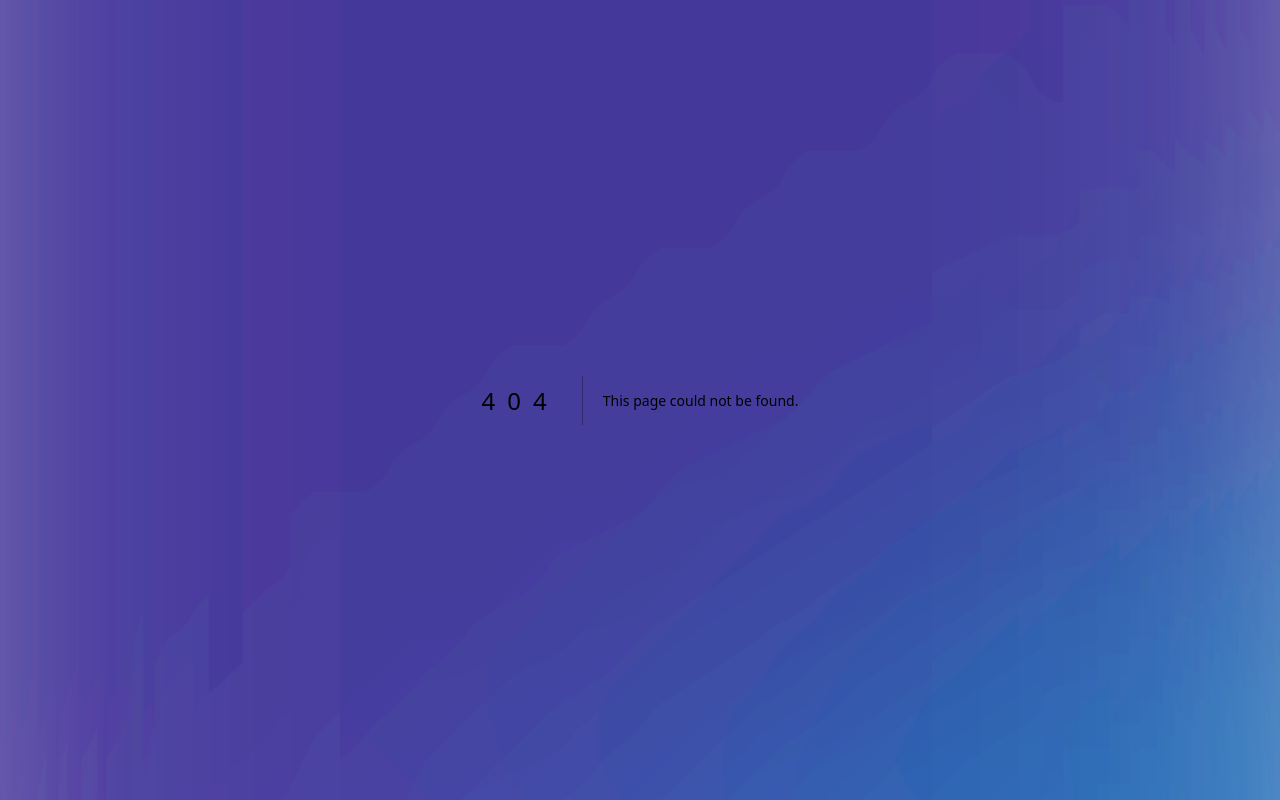
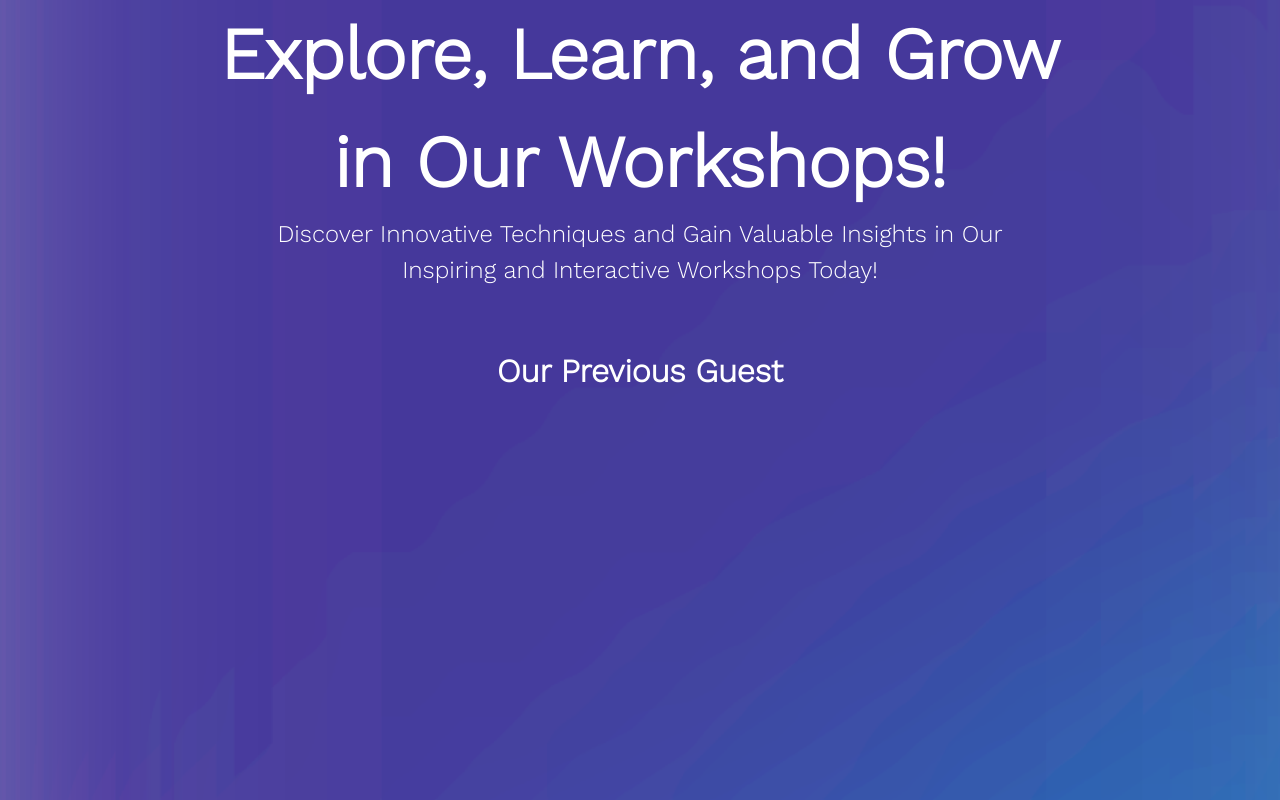
Before and after one commit to soustab10/fmc24-client, a Next.js app: page /landingpage/Guests in a window 1280 px wide. Before the commit this address had no page. Shown: the top 800 px of the page. Built offline with nearby package versions, Linux system fonts and the light colour scheme.

Commit message:
guests section added

```diff
--- /dev/null
+++ b/src/pages/landingpage/Guests.jsx
@@ -0,0 +1,145 @@
+import React from "react";
+import { Container } from "react-bootstrap";
+import Carousel from "react-multi-carousel";
+import Classes from "@/styles/Sponsor.module.css";
+import Image from "next/image";
+const textStyleBold = {
+    textAlign: "center",
+    color: "#FFF",
+    fontFamily: "'Work Sans', sans-serif",
+    fontSize: "72px",
+    fontStyle: "normal",
+    fontWeight: "700",
+};
+const textStyle = {
+    textAlign: "center",
+    color: "#FFF",
+    fontFamily: "'Work Sans', sans-serif",
+    fontSize: "24px",
+    fontStyle: "normal",
+    fontWeight: "400",
+};
+const Guests = () => {
+    const text1 = "Explore, Learn, and Grow"
+    const text2 = " in Our Workshops!"
+    const text3 = "Discover Innovative Techniques and Gain Valuable Insights in Our"
+    const text4 = "Inspiring and Interactive Workshops Today!"
+    const responsive = {
+        superLargeDesktop: {
+            breakpoint: { max: 4000, min: 3000 },
+            items: 6,
+        },
+        desktop: {
+            breakpoint: { max: 3000, min: 1024 },
+            items: 5,
+        },
+        tablet: {
+            breakpoint: { max: 1024, min: 681 },
+            items: 3,
+        },
+        mobile: {
+            breakpoint: { max: 680, min: 0 },
+            items: 1,
+        },
+    };
+    return (
+        <>
+            <center>
+                <div style={textStyleBold}>
+                    {text1}
+                    <br />
+                    {text2}
+                </div>
+                <div style={textStyle}>
+                    {text3}
+                    <br />
+                    {text4}
+                </div>
+                <br />
+            </center>
+            <section className={Classes.sponsor} id="sponsors">
+                <Container>
+                    <div className={Classes.sponsor_bx}>
+                        <h2 className={Classes.heading} style={{ fontSize: "32px" }}>Our Previous Guest</h2>
+                        <Carousel
+                            responsive={responsive}
+                            infinite={true}
+                            autoPlay={true}
+                            autoPlaySpeed={2000}
+                            className="slider"
+                        >
+                            <div className={Classes.guest}>
+                                <Image
+                                    src="https://images.unsplash.com/photo-1535713875002-d1d0cf377fde?ixlib=rb-4.0.3&ixid=M3wxMjA3fDB8MHxjb2xsZWN0aW9uLXBhZ2V8MXw3NjA4Mjc3NHx8ZW58MHx8fHx8&w=1000&q=80"
+                                    alt="Rectangle"
+                                    width={100}
+                                    height={100}
+                                />
+                                <div className={Classes.overlayText}>
+                                  <h1>JULES</h1>
+                                  <br/>
+                                 <p>{"She is portrayed by Hunter Schafer, while her 11-year-old counterpart is portrayed by Clark Furlong. Eclectic, free-spirited, chaotic and kind, Jules is a new girl in town, who quickly catches attention."} </p>
+                                </div>
+                            </div>
+
+                            <div className={Classes.guest}>
+                                <Image
+                                    src="https://images.unsplash.com/photo-1535713875002-d1d0cf377fde?ixlib=rb-4.0.3&ixid=M3wxMjA3fDB8MHxjb2xsZWN0aW9uLXBhZ2V8MXw3NjA4Mjc3NHx8ZW58MHx8fHx8&w=1000&q=80"
+                                    alt="Rectangle"
+                                    width={100}
+                                    height={100}
+                                />
+                                <div className={Classes.overlayText}>
+                                  <h1>JULES</h1>
+                                  <br/>
+                                 <p>{"She is portrayed by Hunter Schafer, while her 11-year-old counterpart is portrayed by Clark Furlong. Eclectic, free-spirited, chaotic and kind, Jules is a new girl in town, who quickly catches attention."} </p>
+                                </div>
+                            </div>
+                            <div className={Classes.guest}>
+                                <Image
+                                    src="https://images.unsplash.com/photo-1535713875002-d1d0cf377fde?ixlib=rb-4.0.3&ixid=M3wxMjA3fDB8MHxjb2xsZWN0aW9uLXBhZ2V8MXw3NjA4Mjc3NHx8ZW58MHx8fHx8&w=1000&q=80"
+                                    alt="Rectangle"
+                                    width={100}
+                                    height={100}
+                                />
+                                <div className={Classes.overlayText}>
+                                  <h1>JULES</h1>
+                                  <br/>
+                                 <p>{"She is portrayed by Hunter Schafer, while her 11-year-old counterpart is portrayed by Clark Furlong. Eclectic, free-spirited, chaotic and kind, Jules is a new girl in town, who quickly catches attention."} </p>
+                                </div>
+                            </div>
+                            <div className={Classes.guest}>
+                                <Image
+                                    src="https://images.unsplash.com/photo-1535713875002-d1d0cf377fde?ixlib=rb-4.0.3&ixid=M3wxMjA3fDB8MHxjb2xsZWN0aW9uLXBhZ2V8MXw3NjA4Mjc3NHx8ZW58MHx8fHx8&w=1000&q=80"
+                                    alt="Rectangle"
+                                    width={100}
+                                    height={100}
+                                />
+                                <div className={Classes.overlayText}>
+                                  <h1>JULES</h1>
+                                  <br/>
+                                 <p>{"She is portrayed by Hunter Schafer, while her 11-year-old counterpart is portrayed by Clark Furlong. Eclectic, free-spirited, chaotic and kind, Jules is a new girl in town, who quickly catches attention."} </p>
+                                </div>
+                            </div>
+                            <div className={Classes.guest}>
+                                <Image
+                                    src="https://images.unsplash.com/photo-1535713875002-d1d0cf377fde?ixlib=rb-4.0.3&ixid=M3wxMjA3fDB8MHxjb2xsZWN0aW9uLXBhZ2V8MXw3NjA4Mjc3NHx8ZW58MHx8fHx8&w=1000&q=80"
+                                    alt="Rectangle"
+                                    width={100}
+                                    height={100}
+                                />
+                                <div className={Classes.overlayText}>
+                                  <h1>JULES</h1>
+                                  <br/>
+                                 <p>{"She is portrayed by Hunter Schafer, while her 11-year-old counterpart is portrayed by Clark Furlong. Eclectic, free-spirited, chaotic and kind, Jules is a new girl in town, who quickly catches attention."} </p>
+                                </div>
+                            </div>
+                        </Carousel>
+                    </div>
+                </Container>
+            </section>
+        </>
+    )
+}
+
+export default Guests
--- a/src/pages/landingpage/index.jsx
+++ b/src/pages/landingpage/index.jsx
@@ -19,6 +19,7 @@ import Testimonials from "./Testimonials"
 import Competitions from "./Competitions"
 import Sponsors from "./Sponsors"
 import AwardSection from "./awardSection"
+import Guests from "./Guests"
 const IndexLanding = () => {
     const [counterOn, setCounterOn] = useState(false);
   const [button, setButton] = useState(true);
@@ -57,6 +58,7 @@ const IndexLanding = () => {
     <Hero/>
     <AboutUs/>
     <AwardSection/>
+    <Guests/>
     <Competitions/>
     <OAT/>
     <Testimonials/>
--- a/src/styles/Sponsor.module.css
+++ b/src/styles/Sponsor.module.css
@@ -44,3 +44,33 @@
 
 
   }
+.guest img{
+    width: 15rem;
+    height: 15rem;
+    margin: 0 auto 1.1rem auto;
+    margin-top: 7%;
+    border-radius: 14px;
+    box-shadow: 0px 0px 6px 10px rgba(0, 0, 0, 0.15);
+}
+.guest {
+  position: relative;
+  overflow: hidden;
+  cursor: pointer;
+}
+
+.overlayText {
+  /* font-size: xx-small; */
+  position: absolute;
+  bottom: 0;
+  left: 0;
+  right: 0;
+  /* background: rgba(0, 0, 0, 0.7); */
+  color: white;
+  padding: 10px;
+  opacity: 0;
+  transition: opacity 0.3s ease-in-out;
+}
+
+.guest:hover .overlayText {
+  opacity: 1;
+}
```
